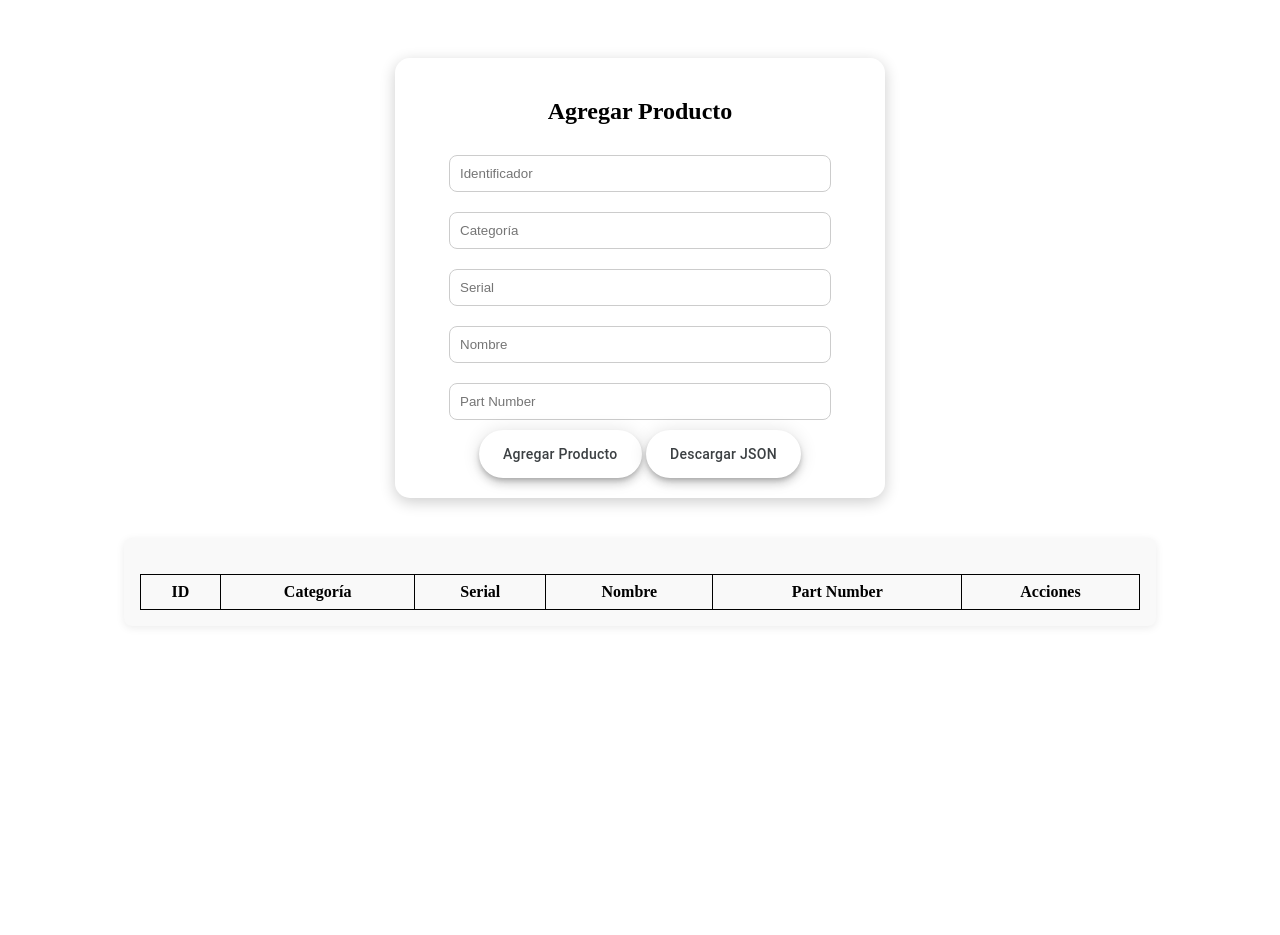
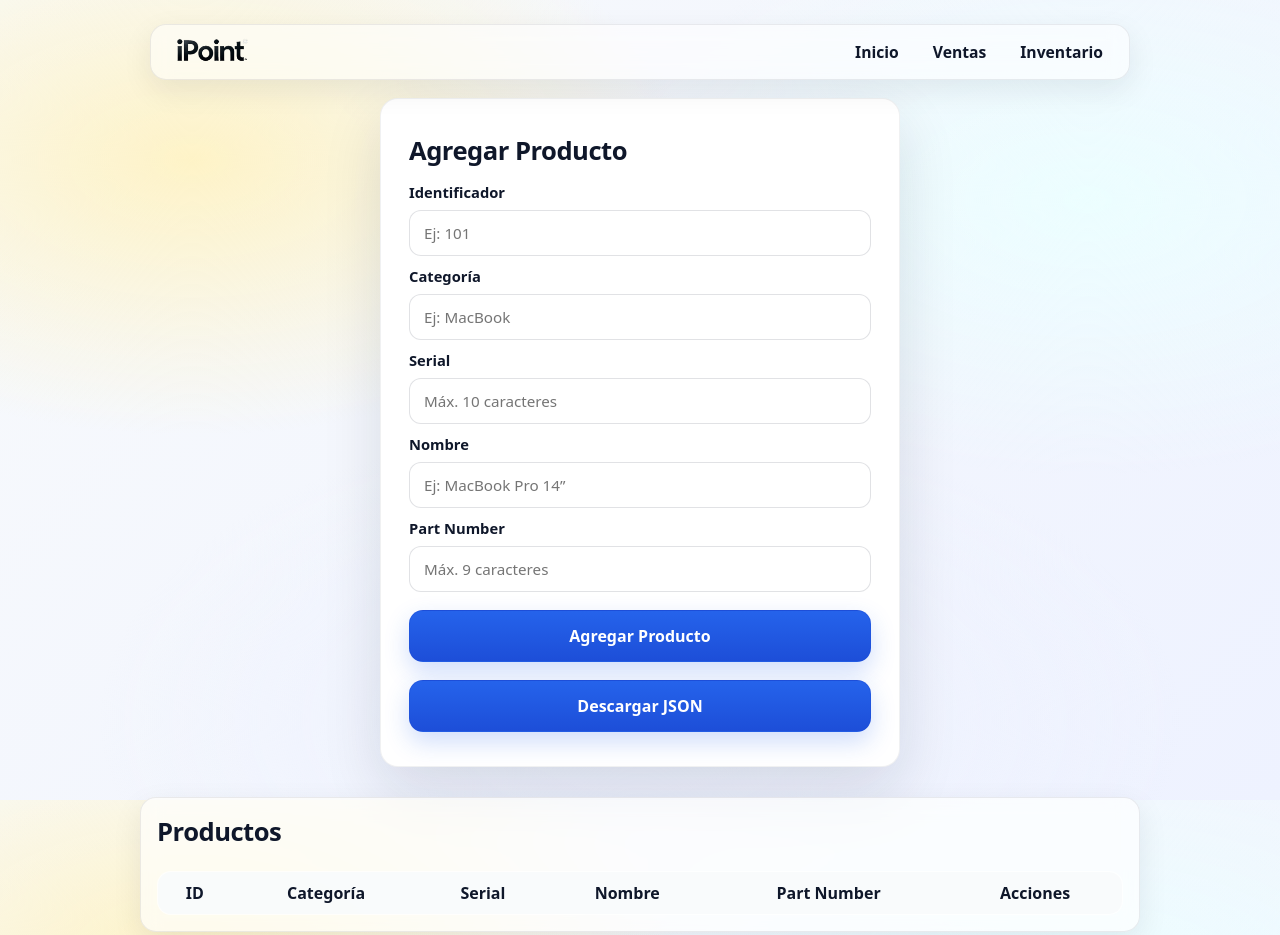
Before and after one commit to Ruben2902/iPoint-Proyecto, a website: page public/Inventario.html in a window 1280 px wide. Shown: the top 935 px of the page. Before the commit the page ends 800 px from the top, so only its background shows below. Drawn offline with Linux system fonts and the light colour scheme.

Commit message:
Nuevo diseño del Front

```diff
--- a/public/Inventario.html
+++ b/public/Inventario.html
@@ -1,58 +1,92 @@
-<!DOCTYPE html>
-<html lang="en">
+<!doctype html>
+<html lang="es">
   <head>
-    <meta charset="UTF-8">
-    <meta name="viewport" content="width=device-width, initial-scale=1.0">
-    <link rel="stylesheet" href="styles.css">
+    <meta charset="UTF-8" />
+    <meta name="viewport" content="width=device-width, initial-scale=1.0" />
+    <link rel="stylesheet" href="styles.css" />
     <title>Agregar Productos</title>
-   <!--<nav>
-        <div class="logo">
-            <img src="/img/logo-web-footer.png" alt="Logo de iPoint">
-  <ul>
-    <li><a href="./index.html">Inicio</a></li>
+  </head>
+
+  <body>
+    <header>
+      <nav class="nav" aria-label="Navegación principal">
+        <a class="logo" href="https://www.ipoint.pe" aria-label="Ir a iPoint">
+          <img src="/public/ipoint.png" alt="Logo de iPoint" />
+        </a>
+
+        <ul class="nav-links">
+          <li><a href="./Index.html">Inicio</a></li>
           <li><a href="#ventas">Ventas</a></li>
-    <li><a href="./Inventario.html">Inventario</a></li>
+          <li><a href="./Inventario.html" aria-current="page">Inventario</a></li>
         </ul>
-</nav> -->
-</head>
-<body>
-    <div class="container">
-        <h2>Agregar Producto</h2>
-        <form id="agregarProductoForm">
-            <input type="text" id="id" placeholder="Identificador" required>
-            <input type="text" id="category" placeholder="Categoría" required>
-            <input type="text" id="serial" placeholder="Serial" maxlength="10">
-            <input type="text" id="productName" placeholder="Nombre">
-            <input type="text" id="partNumber" placeholder="Part Number" maxlength="9">
+      </nav>
+    </header>
 
-            <!--
-            <input type="text" id="model" placeholder="Modelo" required>
-            <input type="text" id="cpu" placeholder="CPU" required>
-            <input type="text" id="ram" placeholder="RAM" required>
-            <input type="text" id="storage" placeholder="Almacenamiento" required>
-            <input type="text" id="imagen" placeholder="URL de la imagen" required>
-            -->
-            <button type="submit">Agregar Producto</button>
-            <button type="button" onclick="descargarJSON()">Descargar JSON</button>
+    <main class="page" role="main">
+      <!-- Card: Formulario -->
+      <section class="card" aria-labelledby="title-inventario">
+        <h2 id="title-inventario">Agregar Producto</h2>
+
+        <form id="agregarProductoForm" autocomplete="off">
+          <div class="field">
+            <label class="label" for="id">Identificador</label>
+            <input type="text" id="id" placeholder="Ej: 101" required />
+          </div>
+
+          <div class="field">
+            <label class="label" for="category">Categoría</label>
+            <input type="text" id="category" placeholder="Ej: MacBook" required />
+          </div>
+
+          <div class="field">
+            <label class="label" for="serial">Serial</label>
+            <input type="text" id="serial" placeholder="Máx. 10 caracteres" maxlength="10" />
+          </div>
+
+          <div class="field">
+            <label class="label" for="productName">Nombre</label>
+            <input type="text" id="productName" placeholder="Ej: MacBook Pro 14”" />
+          </div>
+
+          <div class="field">
+            <label class="label" for="partNumber">Part Number</label>
+            <input type="text" id="partNumber" placeholder="Máx. 9 caracteres" maxlength="9" />
+          </div>
+
+          <div class="actions">
+            <button class="btn" type="submit">Agregar Producto</button>
+            <button class="btn btn-secondary" type="button" onclick="descargarJSON()">
+              Descargar JSON
+            </button>
+          </div>
         </form>
-    </div>
-    <div class="tabla-contenedor">
+      </section>
+
+      <!-- Tabla -->
+      <section class="tabla-contenedor" aria-labelledby="title-tabla">
+        <h2 id="title-tabla" style="margin: 0 0 12px">Productos</h2>
+
+        <div style="overflow-x: auto">
           <table id="tablaElementos">
             <thead>
               <tr>
-                    <th>ID</th>
-                    <th>Categoría</th>
-                    <th>Serial</th>
-                    <th>Nombre</th>
-                    <th>Part Number</th>
-                    <th>Acciones</th>
+                <th scope="col">ID</th>
+                <th scope="col">Categoría</th>
+                <th scope="col">Serial</th>
+                <th scope="col">Nombre</th>
+                <th scope="col">Part Number</th>
+                <th scope="col">Acciones</th>
               </tr>
             </thead>
+
             <tbody id="tableBody">
               <!-- Filas agregadas dinámicamente -->
             </tbody>
           </table>
         </div>
+      </section>
+    </main>
+
     <script src="script1.js"></script>
   </body>
 </html>
--- a/public/styles.css
+++ b/public/styles.css
@@ -1,148 +1,312 @@
-/* styles.css */
-.logo {
+:root {
+  --bg-1: #eef2ff;
+  --bg-2: #ecfeff;
+  --bg-3: #fef3c7;
+
+  --card: #ffffff;
+  --text: #0f172a;
+  --muted: #475569;
+
+  --primary: #2563eb;
+  --primary-2: #1d4ed8;
+
+  --border: rgba(15, 23, 42, 0.12);
+  --ring: rgba(37, 99, 235, 0.25);
+  --shadow: 0 24px 60px rgba(15, 23, 42, 0.12);
+  --radius: 18px;
+}
+
+*,
+*::before,
+*::after {
+  box-sizing: border-box;
+}
+
+html,
+body {
+  height: 100%;
+}
+
+body {
+  margin: 0;
+  font-family: system-ui, -apple-system, Segoe UI, Roboto, Helvetica, Arial,
+    "Apple Color Emoji", "Segoe UI Emoji";
+  color: var(--text);
+
+  background: radial-gradient(900px 500px at 15% 20%, var(--bg-3), transparent 55%),
+    radial-gradient(900px 500px at 85% 25%, var(--bg-2), transparent 55%),
+    radial-gradient(900px 500px at 50% 90%, var(--bg-1), transparent 60%),
+    linear-gradient(135deg, #f8fafc, #eef2ff);
+
+  padding: 24px;
+}
+
+/* ===== NAV ===== */
+.nav {
+  max-width: 980px;
+  margin: 0 auto 18px;
+  padding: 10px 14px;
   display: flex;
   align-items: center;
-    height: auto;
-}
-nav {
-  background: rgba(255,255,255,0.15); /* Transparente cristal */
-  backdrop-filter: blur(8px);         /* Efecto desenfoque */
-  -webkit-backdrop-filter: blur(8px); /* Compatibilidad Safari */
-  border-radius: 16px;                /* Bordes redondeados */
-  box-shadow: 0 4px 24px rgba(0,0,0,0.08);
-  padding: 0.5rem 2rem;
-  margin: 1rem auto;
-  max-width: 800px;
+  justify-content: space-between;
+  gap: 14px;
+
+  background: rgba(255, 255, 255, 0.55);
+  border: 1px solid rgba(15, 23, 42, 0.08);
+  border-radius: 16px;
+  box-shadow: 0 10px 30px rgba(15, 23, 42, 0.08);
+
+  backdrop-filter: blur(10px);
+  -webkit-backdrop-filter: blur(10px);
 }
 
-nav ul {
+.logo {
+  display: inline-flex;
+  align-items: center;
+  gap: 10px;
+  text-decoration: none;
+}
+
+.logo img {
+  height: 34px;
+  width: auto;
+  display: block;
+}
+
+.nav-links {
   list-style: none;
   margin: 0;
   padding: 0;
   display: flex;
-  gap: 2rem;
-  justify-content: center;
+  align-items: center;
+  gap: 10px;
+  flex-wrap: wrap;
+  justify-content: flex-end;
 }
 
-nav a {
-  color: #222;
+.nav-links a {
+  color: #0f172a;
   text-decoration: none;
-  font-weight: 600;
-  font-size: 1.1rem;
-  padding: 0.5rem 1rem;
-  border-radius: 8px;
-  transition: background 0.2s, color 0.2s;
+  font-weight: 650;
+  font-size: 0.98rem;
+  padding: 10px 12px;
+  border-radius: 12px;
+  transition: background 160ms ease, color 160ms ease, transform 160ms ease;
 }
 
-nav a:hover,
-nav a:focus {
-  background: rgba(255,255,255,0.35);
-  color: #0077ff;
+.nav-links a:hover,
+.nav-links a:focus-visible {
+  background: rgba(255, 255, 255, 0.7);
+  color: var(--primary);
+  outline: none;
 }
 
-body {
-            text-align: center;
-            padding: 20px;
+/* ===== PAGE LAYOUT ===== */
+.page {
+  min-height: calc(100% - 90px);
+  display: grid;
+  place-items: center;
 }
 
-        .container {
-            background: rgba(255,255,255,0.15); /* Transparente cristal */
-            backdrop-filter: blur(8px);         /* Efecto desenfoque */
-            padding: 20px;
-            border-radius: 15px;
-            max-width: 450px;
-            margin: 30px auto;
-            box-shadow: 0 4px 15px rgba(0,0,0,0.2);
+/* ===== CARD (tu .container ahora es .card) ===== */
+.card {
+  width: 100%;
+  max-width: 520px;
+  background: var(--card);
+  border-radius: var(--radius);
+  box-shadow: var(--shadow);
+  padding: 34px 28px;
+  border: 1px solid rgba(15, 23, 42, 0.06);
+  text-align: left;
+
+  transition: transform 220ms ease, box-shadow 220ms ease;
 }
-        h2 { color: #000000; }
+
+.card:hover {
+  transform: translateY(-2px);
+  box-shadow: 0 28px 70px rgba(15, 23, 42, 0.14);
+}
+
+h2 {
+  margin: 0 0 14px;
+  font-size: clamp(1.2rem, 2.6vw, 1.6rem);
+  letter-spacing: -0.02em;
+}
+
+/* ===== OPCIONES (radios) ===== */
 .opciones {
-            margin: 10px 0;
+  display: grid;
+  gap: 10px;
+  margin: 10px 0 14px;
+}
+
+.radio {
+  display: flex;
+  align-items: center;
+  gap: 10px;
+  padding: 10px 12px;
+  border-radius: 14px;
+  border: 1px solid rgba(15, 23, 42, 0.08);
+  background: rgba(248, 250, 252, 0.65);
+}
+
+.radio input {
+  width: 18px;
+  height: 18px;
+  accent-color: var(--primary);
+}
+
+.radio span {
+  font-weight: 600;
+  color: var(--text);
+}
+
+/* ===== INPUT ===== */
+.field {
+  margin-top: 10px;
+}
+
+.label {
+  display: block;
+  font-size: 0.92rem;
+  font-weight: 650;
+  margin-bottom: 8px;
+  color: var(--text);
+}
+
+input[type="text"] {
+  width: 100%;
+  padding: 12px 14px;
+  border-radius: 12px;
+  border: 1px solid var(--border);
+  font-family: inherit;
+  font-size: 0.95rem;
+  background: #fff;
+  color: var(--text);
+  transition: border-color 160ms ease, box-shadow 160ms ease;
+  outline: none;
+}
+
+input[type="text"]:focus {
+  border-color: var(--primary);
+  box-shadow: 0 0 0 4px var(--ring);
+}
+
+/* ===== BUTTON ===== */
+.btn,
+button {
+  margin-top: 18px;
+  width: 100%;
+  padding: 14px 16px;
+  border-radius: 14px;
+  border: 1px solid rgba(29, 78, 216, 0.35);
+
+  font-size: 1rem;
+  font-weight: 650;
+  font-family: inherit;
+  cursor: pointer;
+
+  color: #fff;
+  background: linear-gradient(180deg, var(--primary), var(--primary-2));
+  box-shadow: 0 10px 24px rgba(37, 99, 235, 0.22);
+
+  transition: transform 160ms ease, box-shadow 160ms ease, filter 160ms ease;
+}
+
+.btn:hover,
+button:hover {
+  transform: translateY(-1px);
+  box-shadow: 0 14px 30px rgba(37, 99, 235, 0.28);
+  filter: brightness(1.03);
+}
+
+.btn:active,
+button:active {
+  transform: translateY(0);
+}
+
+.btn:focus-visible,
+button:focus-visible {
+  outline: none;
+  box-shadow: 0 0 0 6px var(--ring),
+    0 12px 26px rgba(37, 99, 235, 0.22);
+}
+
+/* ===== RESULTADO ===== */
+.resultado,
+#resultado {
+  margin-top: 16px;
   text-align: left;
 }
-        input[type="text"] {
-            padding: 10px;
-            width: 80%;
-            margin: 10px 0;
-            border: 1px solid #ccc;
-            border-radius: 8px;
-            outline: none;
+
+.mac-info {
+  margin-top: 12px;
+  text-align: left;
+  background: rgba(248, 250, 252, 0.75);
+  border: 1px solid rgba(15, 23, 42, 0.08);
+  padding: 14px;
+  border-radius: 14px;
 }
-        button {
-            align-items: center;
-            appearance: none;
-            background-color: #fff;
-            border-radius: 24px;
-            border-style: none;
-            box-shadow: rgba(0, 0, 0, .2) 0 3px 5px -1px,rgba(0, 0, 0, .14) 0 6px 10px 0,rgba(0, 0, 0, .12) 0 1px 18px 0;
-            box-sizing: border-box;
-            color: #3c4043;
-            cursor: pointer;
-            display: inline-flex;
-            fill: currentcolor;
-            font-family: "Google Sans",Roboto,Arial,sans-serif;
-            font-size: 14px;
-            font-weight: 500;
-            height: 48px;
-            justify-content: center;
-            letter-spacing: .25px;
-            line-height: normal;
+
+.mac-info img {
+  width: 100%;
   max-width: 100%;
-            overflow: visible;
-            padding: 2px 24px;
-            position: relative;
-            text-align: center;
-            text-transform: none;
-            transition: box-shadow 280ms cubic-bezier(.4, 0, .2, 1),opacity 15ms linear 30ms,transform 270ms cubic-bezier(0, 0, .2, 1) 0ms;
-            user-select: none;
-            -webkit-user-select: none;
-            touch-action: manipulation;
-            width: auto;
-            will-change: transform,opacity;
-            z-index: 0;
+  border-radius: 14px;
+  margin-bottom: 10px;
+  display: block;
 }
-        button:hover {
-            background: #F6F9FE;
-            color: #174ea6;
+
+.error {
+  color: #b91c1c;
+  font-weight: 800;
+}
+
+/* ===== TABLE (si la usas en Inventario) ===== */
+.tabla-contenedor {
+  width: min(1000px, 100%);
+  margin: 30px auto;
+  padding: 16px;
+  background: rgba(255, 255, 255, 0.65);
+  border: 1px solid rgba(15, 23, 42, 0.08);
+  border-radius: 16px;
+  box-shadow: 0 10px 30px rgba(15, 23, 42, 0.08);
+
+  backdrop-filter: blur(10px);
+  -webkit-backdrop-filter: blur(10px);
 }
 
 table {
-            border: 1px solid #000000;
   width: 100%;
   border-collapse: collapse;
-            margin-top: 20px;
+  margin-top: 10px;
+  border: 1px solid rgba(15, 23, 42, 0.12);
+  background: rgba(255, 255, 255, 0.7);
+  border-radius: 14px;
+  overflow: hidden;
 }
 
-        th, td {
+th,
+td {
+  padding: 10px 10px;
   text-align: center;
-            vertical-align: middle;
-            border: 1px solid #000000;
-            padding: 8px;
-            text-align: center;
+  border-bottom: 1px solid rgba(15, 23, 42, 0.08);
 }
 
-        .tabla-contenedor {
-            width: 1000px;           /* Cambia el ancho según lo que necesites */
-            margin: 40px auto;      /* Centra el contenedor horizontalmente */
+th {
+  font-weight: 800;
+  color: var(--text);
+  background: rgba(248, 250, 252, 0.8);
+}
+
+/* ===== RESPONSIVE ===== */
+@media (max-width: 520px) {
+  body {
     padding: 16px;
-            background: #f9f9f9;    /* Opcional: color de fondo */
-            border-radius: 8px;     /* Opcional: bordes redondeados */
-            box-shadow: 0 2px 8px rgba(0,0,0,0.08);
-
-        #resultado {
-            margin-top: 20px;
-            text-align: center;
   }
-        .mac-info {
-            text-align: left;
-            background: #f7f7f7;
-            padding: 15px;
-            border-radius: 10px;
+  .card {
+    padding: 26px 18px;
   }
-        .mac-info img {
-            max-width: 100%;
-            border-radius: 10px;
-            margin-bottom: 10px;
+  .logo img {
+    height: 30px;
   }
-        .error { color: red; font-weight: bold; }
-
 }
```
Also changed, not shown: app.js (added, +21 -0 lines), package.json (added, +27 -0 lines), public/Index.html (+46 -20 lines), server.js (added, +31 -0 lines), public/ipoint.png (added), 2 other files. Lines whose indentation alone changed are shown as unchanged.
